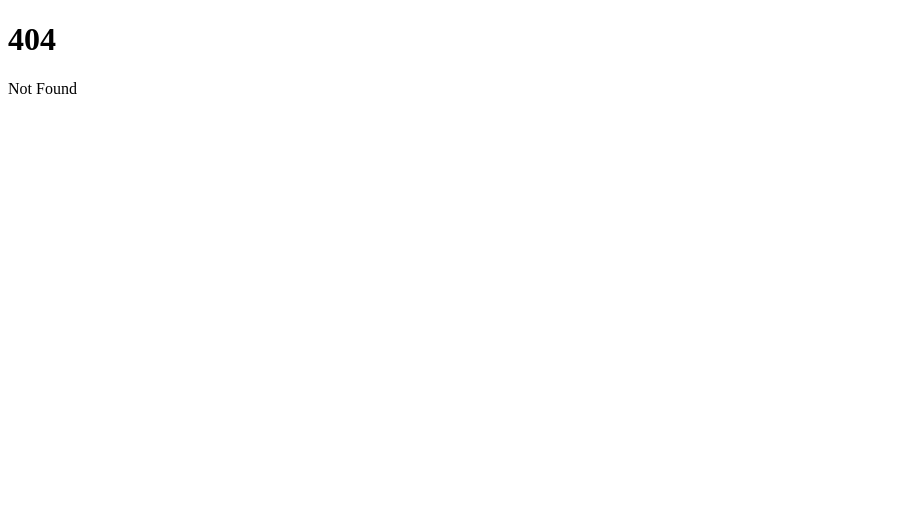
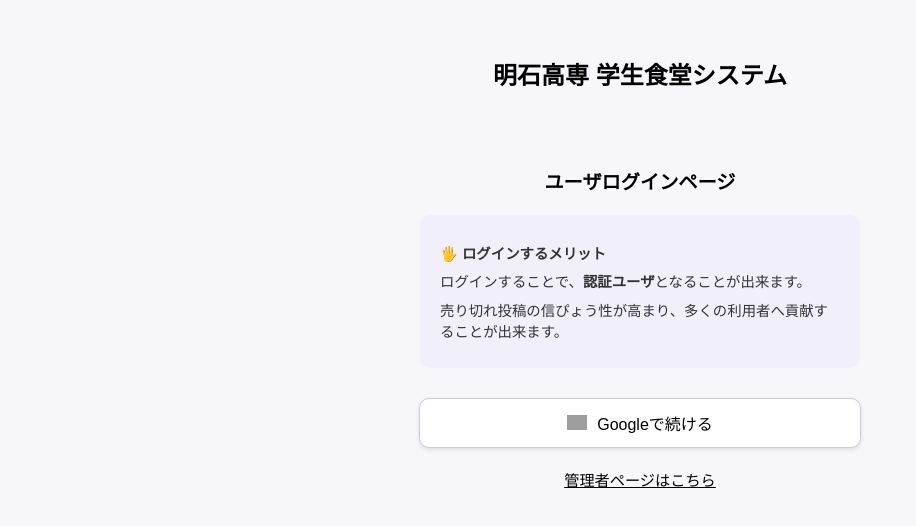
Before and after one commit to hengin-eer/akashi_cafe, a SvelteKit app in the folder client/: page /login in a window 1280 px wide. Before the commit this address had no page. Shown: the top 526 px of the page, without its empty margins (0-916 px from the left). Built offline with nearby package versions, Linux system fonts and the light colour scheme; grey boxes are pictures that could not be loaded.

Commit message:
loginページの作成

```diff
--- /dev/null
+++ b/client/src/routes/login/+page.svelte
@@ -0,0 +1,112 @@
+<script>
+  // 特にロジックは不要だが、ここにGoogleログインの処理などを書けます
+  const handleGoogleLogin = () => {
+    alert("Googleログイン処理をここに実装してください。");
+  };
+</script>
+
+<div class="container">
+  <h1>明石高専 学生食堂システム</h1>
+
+  <h2>ユーザログインページ</h2>
+
+  <div class="box">
+    <p>🖐 <b>ログインするメリット</b></p>
+    <p>ログインすることで、<b>認証ユーザ</b>となることが出来ます。</p>
+    <p>
+      売り切れ投稿の信ぴょう性が高まり、多くの利用者へ貢献することが出来ます。
+    </p>
+  </div>
+
+  <div class="button" on:click={handleGoogleLogin}>
+    <img
+      src="https://www.gstatic.com/firebasejs/ui/2.0.0/images/auth/google.svg"
+      alt="Googleアイコン"
+    />
+    Googleで続ける
+  </div>
+
+  <a class="admin-link" href="/login/admin">管理者ページはこちら</a>
+</div>
+
+<style>
+  :global(body) {
+    margin: 0;
+    font-family: "Hiragino Kaku Gothic ProN", Meiryo, sans-serif;
+    background-color: #f7f6fb;
+  }
+
+  .container {
+    display: flex;
+    flex-direction: column;
+    align-items: center;
+    justify-content: flex-start;
+    min-height: 100vh;
+    padding: 40px 20px;
+    box-sizing: border-box;
+  }
+
+  h1 {
+    font-size: 1.5em;
+    margin-bottom: 60px;
+    text-align: center;
+    color: #000;
+  }
+
+  h2 {
+    font-size: 1.2em;
+    margin-bottom: 20px;
+    color: #000;
+  }
+
+  .box {
+    background-color: #f1effa;
+    padding: 20px;
+    border-radius: 10px;
+    margin-bottom: 30px;
+    max-width: 400px;
+    text-align: left;
+  }
+
+  .box p {
+    margin: 0.5em 0;
+    font-size: 0.9em;
+    color: #333;
+  }
+
+  .button {
+    display: flex;
+    align-items: center;
+    justify-content: center;
+    background-color: white;
+    border: 1px solid #ccc;
+    border-radius: 10px;
+    padding: 12px 20px;
+    cursor: pointer;
+    font-size: 1em;
+    box-shadow: 0 2px 4px rgba(0, 0, 0, 0.1);
+    width: 100%;
+    max-width: 400px;
+    margin-bottom: 20px;
+    transition: background-color 0.2s;
+  }
+
+  .button:hover {
+    background-color: #f0f0f0;
+  }
+
+  .button img {
+    width: 20px;
+    margin-right: 10px;
+  }
+
+  .admin-link {
+    font-size: 0.95em;
+    color: #000;
+    text-decoration: underline;
+  }
+
+  .admin-link:hover {
+    color: #333;
+  }
+</style>
```
